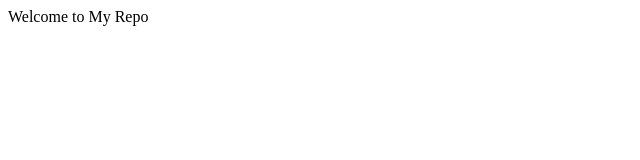
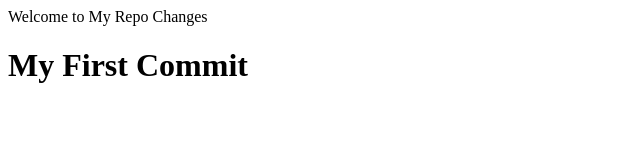
Before and after one commit to anrildigital/demoApp, a plain HTML site: page index.html in a window 1280 px wide. Shown: the whole page, without its empty margins (0-640 px from the left). Drawn offline with Linux system fonts and the light colour scheme.

Commit message:
VS code commit

```diff
--- /dev/null
+++ b/app.js
@@ -0,0 +1 @@
+console.log('Hello Repo...!')
--- a/index.html
+++ b/index.html
@@ -8,6 +8,7 @@
     <meta name="generator" content="http://chalarangelo.github.io/htmltemplategenerator/">
   </head>
   <body>
-    Welcome to My Repo
+    Welcome to My Repo Changes
+    <H1>My First Commit</H1>
   </body>
 </html>
```
